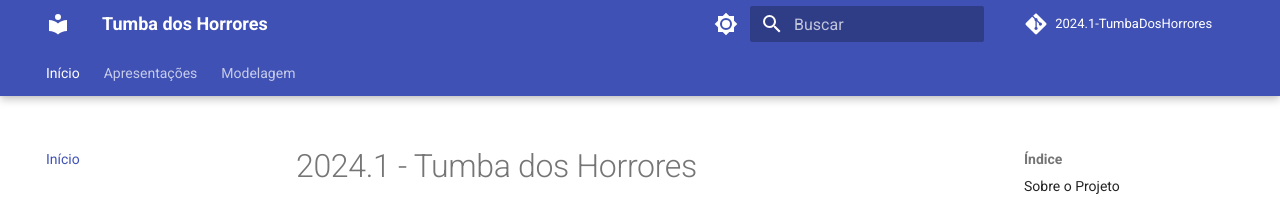
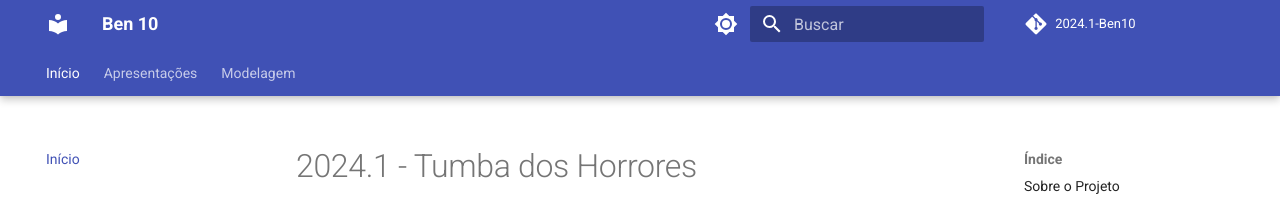
Before and after one commit to SBD1/2024.1-Ben10, an MkDocs documentation site: the page built from docs/index.md, in a window 1280 px wide. Shown: the top 205 px of the page. Built offline with MkDocs 1.6.1 and Material for MkDocs 9.7.7, drawn with Linux system fonts in a browser that asks for light colours; comment, search, counter and statistics services are not loaded; the version menu is left out.

Commit message:
ajustando pages

```diff
--- a/mkdocs.yml
+++ b/mkdocs.yml
@@ -1,5 +1,5 @@
-repo_url: https://github.com/SBD1/2024.1-TumbaDosHorrores
-repo_name: 2024.1-TumbaDosHorrores
+repo_url: https://github.com/SBD1/2024.1-Ben10
+repo_name: 2024.1-Ben10
 
 markdown_extensions:
   - admonition
@@ -14,7 +14,7 @@ markdown_extensions:
       custom_checkbox: true
   - pymdownx.tilde
 
-site_name: Tumba dos Horrores
+site_name: Ben 10
 nav:
     - Início: "index.md"
     - Apresentações:
```
